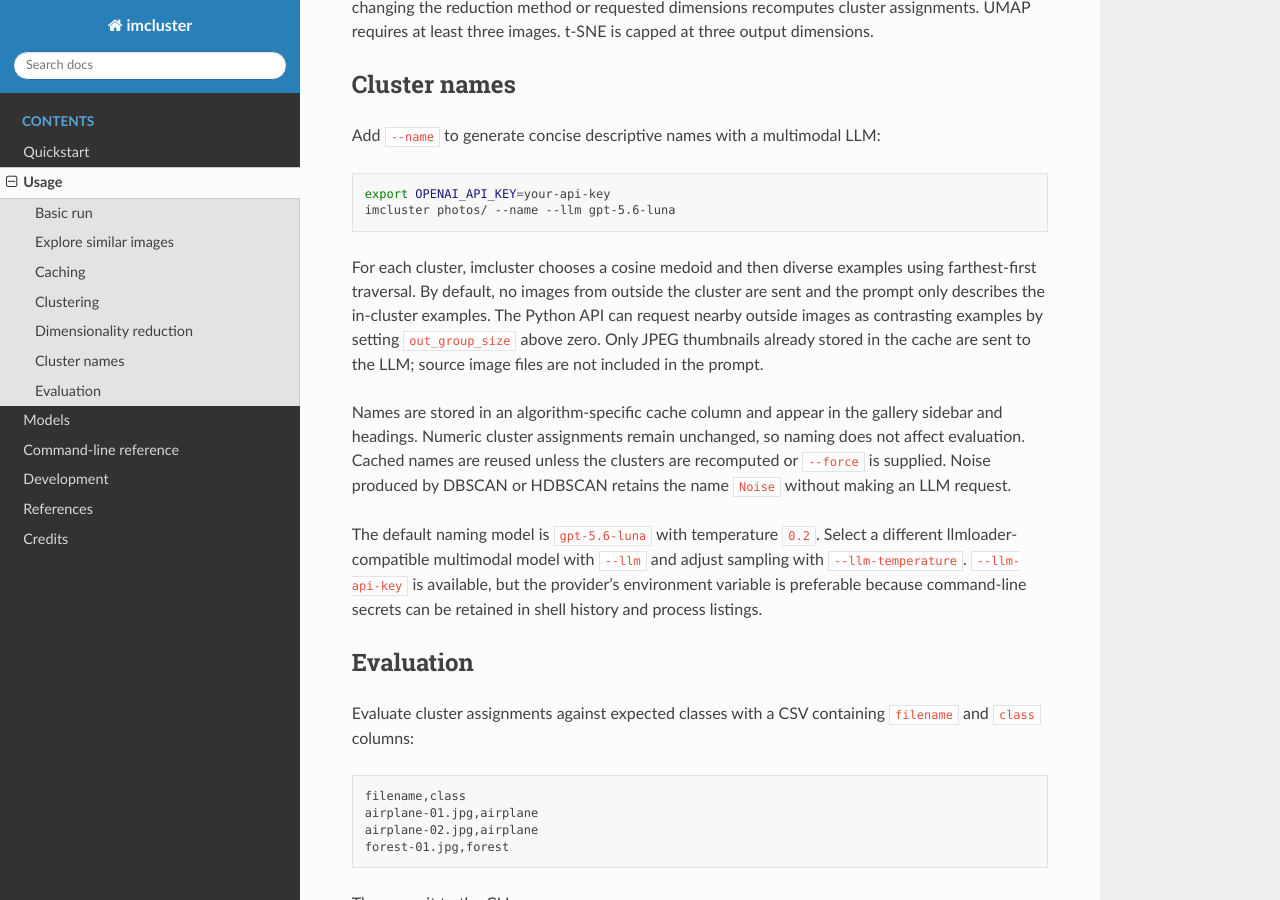
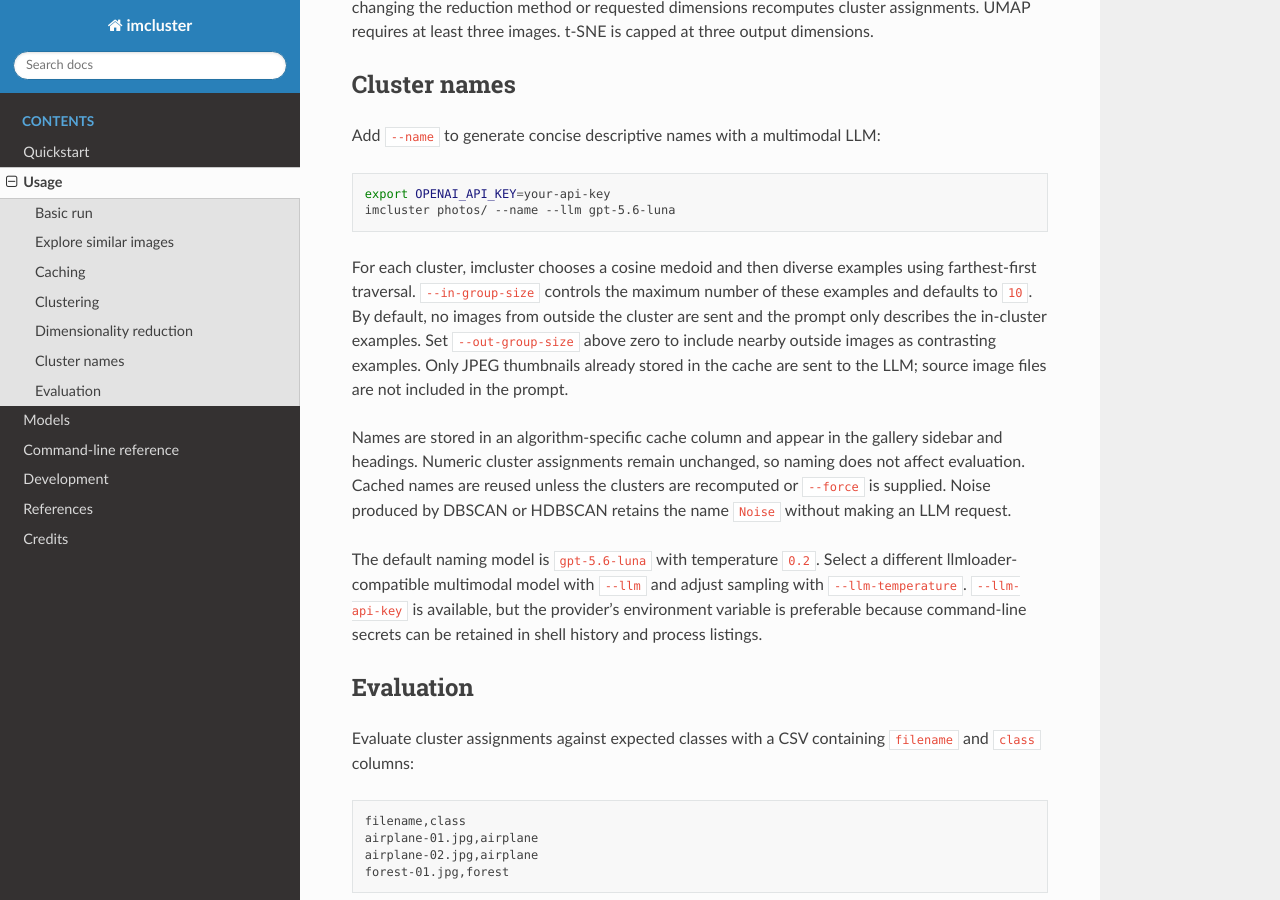
Before and after one commit to rbturnbull/imcluster, a Sphinx documentation site: the page built from docs/usage.rst, in a window 1280 px wide and 900 px high, scrolled down 2000 px. Built offline with Sphinx 7.4.7 and the Read the Docs theme 3.1.0, drawn with Linux system fonts in a browser that asks for light colours.

Commit message:
:zap: allowing in-group and out group sizes to be determined on the command line

```diff
--- a/docs/cli.rst
+++ b/docs/cli.rst
@@ -65,6 +65,10 @@ Main options
    Pass a provider API key for cluster naming. Prefer the provider's environment
    variable to avoid exposing a secret in shell history or process listings.
 
+``--in-group-size INTEGER`` and ``--out-group-size INTEGER``
+   Set the maximum in-cluster and contrasting outside thumbnails sent to the
+   naming LLM. The defaults are ``10`` and ``0`` respectively.
+
 ``--thumbnail-width INTEGER`` and ``--thumbnail-height INTEGER``
    Set the maximum embedded thumbnail dimensions.
 
--- a/docs/usage.rst
+++ b/docs/usage.rst
@@ -96,11 +96,12 @@ Add ``--name`` to generate concise descriptive names with a multimodal LLM:
    imcluster photos/ --name --llm gpt-5.6-luna
 
 For each cluster, imcluster chooses a cosine medoid and then diverse examples
-using farthest-first traversal. By default, no images from outside the cluster
-are sent and the prompt only describes the in-cluster examples. The Python API
-can request nearby outside images as contrasting examples by setting
-``out_group_size`` above zero. Only JPEG thumbnails already stored in the cache
-are sent to the LLM; source image files are not included in the prompt.
+using farthest-first traversal. ``--in-group-size`` controls the maximum number
+of these examples and defaults to ``10``. By default, no images from outside
+the cluster are sent and the prompt only describes the in-cluster examples.
+Set ``--out-group-size`` above zero to include nearby outside images as
+contrasting examples. Only JPEG thumbnails already stored in the cache are
+sent to the LLM; source image files are not included in the prompt.
 
 Names are stored in an algorithm-specific cache column and appear in the
 gallery sidebar and headings. Numeric cluster assignments remain unchanged,
```
Also changed, not shown: README.rst (+5 -3 lines), 4 other files.
